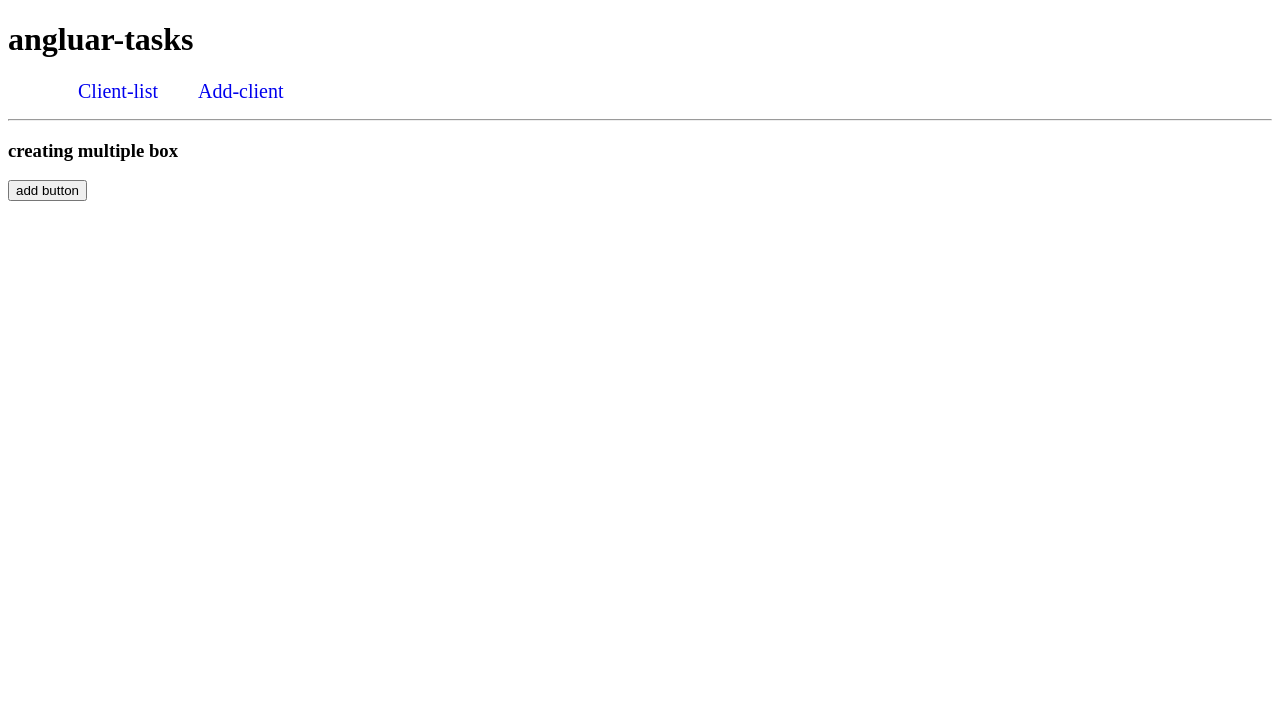
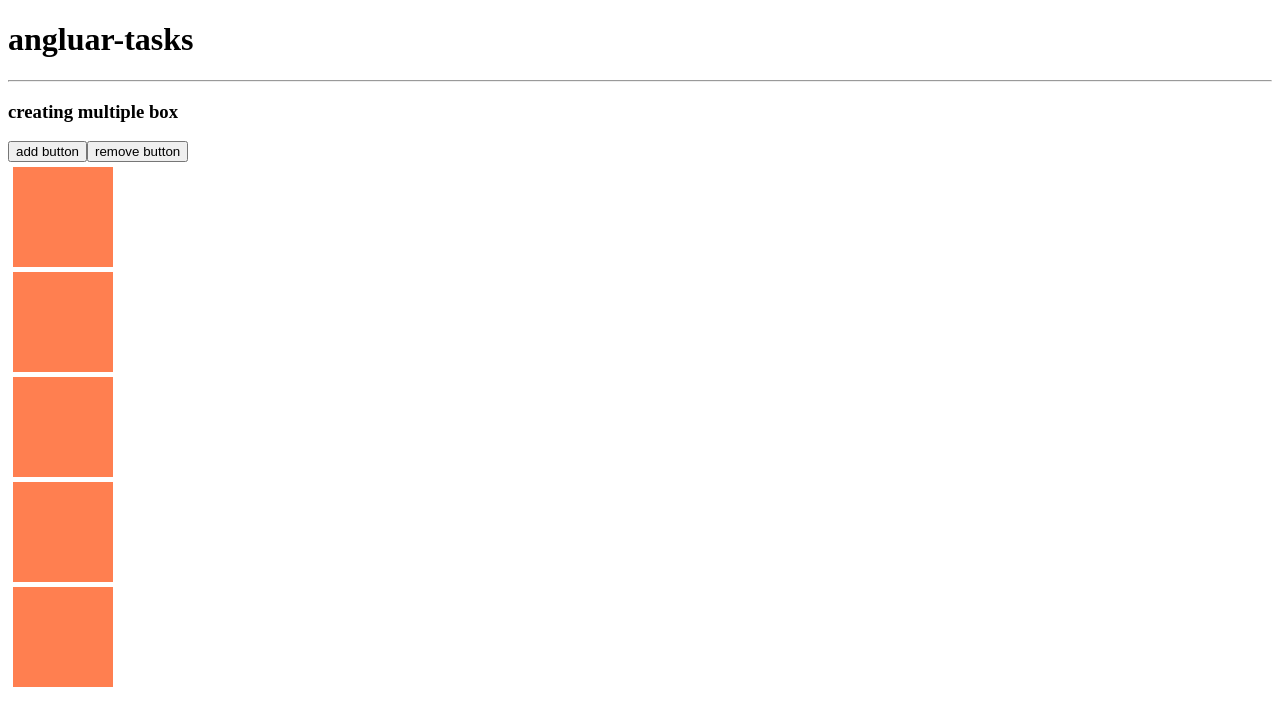
Before and after one commit to hariharn12/angluar-practice, an Angular app: page / in a window 1280 px wide. Shown: the top 726 px of the page. Built offline with nearby package versions, Linux system fonts and the light colour scheme.

Commit message:
add a box component

```diff
--- a/package.json
+++ b/package.json
@@ -18,6 +18,8 @@
     "@angular/platform-browser": "^17.0.0",
     "@angular/platform-browser-dynamic": "^17.0.0",
     "@angular/router": "^17.0.0",
+    "bootstrap": "^5.3.2",
+    "bootstrap-icons": "^1.11.3",
     "rxjs": "~7.8.0",
     "tslib": "^2.3.0",
     "zone.js": "~0.14.2"
--- a/src/app/add-box/add-box.component.html
+++ b/src/app/add-box/add-box.component.html
@@ -1 +1,4 @@
+<!-- <div class="box" [style.background]="color">
+    {{color}}
+</div> -->
 <div class="box"></div>
--- a/src/app/add-box/add-box.component.ts
+++ b/src/app/add-box/add-box.component.ts
@@ -1,13 +1,13 @@
 import { CommonModule } from '@angular/common';
-import { Component } from '@angular/core';
+import { Component, Input } from '@angular/core';
 
 @Component({
   selector: 'app-add-box',
   standalone: true,
   imports: [CommonModule],
   templateUrl: './add-box.component.html',
-  styleUrl: './add-box.component.css'
+  styleUrl: './add-box.component.css',
 })
 export class AddBoxComponent {
-
+  @Input() color = '';
 }
--- a/src/app/app.component.html
+++ b/src/app/app.component.html
@@ -1,15 +1,21 @@
 <h1>angluar-tasks </h1>
 
-<nav>
+<!-- <nav>
   <ul>
     <li><a routerLink="/client-list" routerLinkActive="active">Client-list</a></li>
     <li> <a routerLink="/add-client" routerLinkActive="active">Add-client</a></li>
   </ul>
 </nav>
+<router-outlet></router-outlet> -->
+<hr>
+<h3>creating multiple box</h3>
+
+<button (click)="addbox()">add button</button>
+<button (click)="removebutton()">remove button</button>
+<app-add-box *ngFor="let c of boxes"></app-add-box>
 
 
-<router-outlet></router-outlet>
-<hr>
-<h3>creating multiple box</h3>
-<button (click)="addbox()">add button</button>
-<app-add-box *ngFor="let b of boxes"></app-add-box>
+
+<!-- <app-add-box [color]="c" *ngFor="let c of boxes"></app-add-box> -->
+<!-- <app-add-box color="blue">
+</app-add-box> -->
--- a/src/app/app.component.ts
+++ b/src/app/app.component.ts
@@ -12,8 +12,15 @@ import { AddBoxComponent } from './add-box/add-box.component';
 })
 export class AppComponent {
   title = 'angluar-practice';
-  boxes: number[] = []
+  // boxes: any[] = ['red','yellow','b']
+  boxes:any[]=[0,1,2,3,4]
   addbox() {
     this.boxes.push(1)
   }
+  removebutton() {
+    this.boxes.splice(0,4)
+    this.boxes.pop()
+
+
+  }
 }
```
Also changed, not shown: 1 other file (tests, documents, lock files or other folders).
